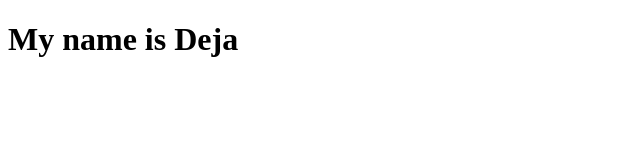
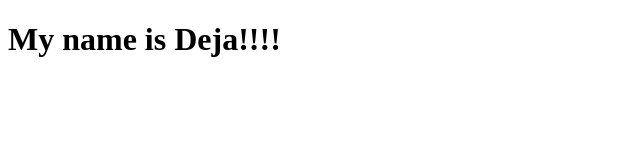
Before and after one commit to deja4172/First-Git-Hub-Project, a plain HTML site: page index.html in a window 1280 px wide. Shown: the full height of the page, 0-640 px from the left. Drawn offline with Linux system fonts and the light colour scheme.

Commit message:
Update index.html
Added exclamation marks

```diff
--- a/index.html
+++ b/index.html
@@ -7,7 +7,7 @@
     <title>Document</title>
 </head>
 <body>
-    <h1> My name is Deja</h1>
+    <h1> My name is Deja!!!!</h1>
 
 </body>
 </html>
```
